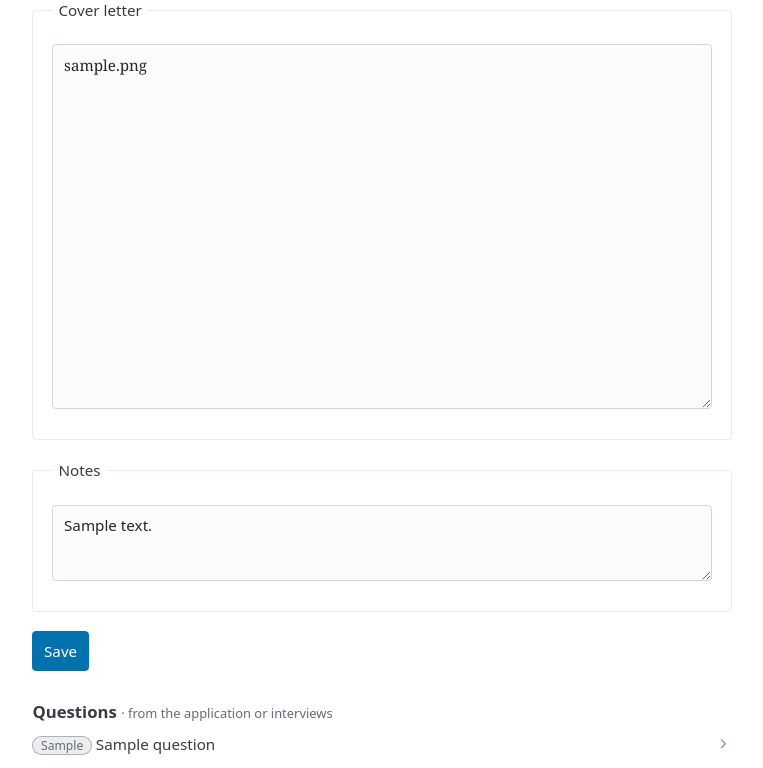
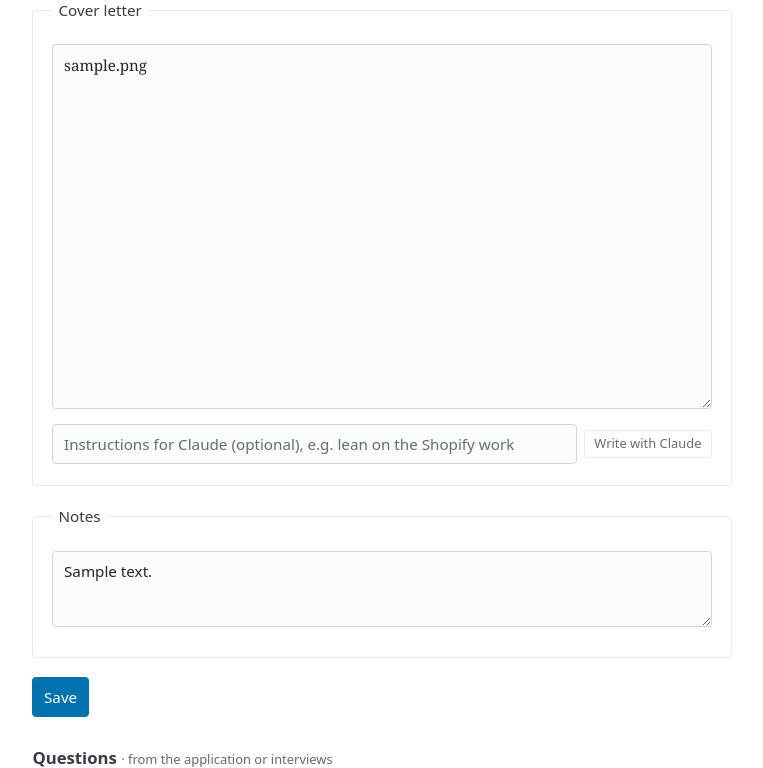
Before and after one commit to LukeTheProgrammer/job-application-tracker, a FastAPI app: page /applications/1 in a window 1280 px wide. Shown: the part 556-1324 px from the top of the page, without its empty margins (258-1021 px from the left). Run offline with FastAPI, Linux system fonts and the light colour scheme; tables that the repository leaves empty hold one stand-in row (values such as "Sample post"); parts of the project's set-up code (start-up, migrations or seed data) failed here and were passed over; some libraries are stand-ins or nearby versions.

Commit message:
Run cover-letter skill from the UI

```diff
--- /dev/null
+++ b/app/letter_runner.py
@@ -0,0 +1,79 @@
+"""Runs the cover-letter skill headless (`claude -p`) for an application, from the web UI.
+
+Runs live in this process's memory, so a restart of the app forgets (and systemd kills) any in progress.
+"""
+
+import shutil
+import subprocess
+import tempfile
+import time
+from pathlib import Path
+
+ROOT = Path(__file__).resolve().parent.parent
+CLAUDE = shutil.which("claude") or str(Path.home() / ".local/bin/claude")
+# Nobody is there to approve a tool call, so everything the skill needs is allowed up front.
+ALLOWED_TOOLS = "Bash(.venv/bin/python -m app.cover_letter *),Read,Write,WebFetch"
+# A normal run takes a minute or two; anything past this is treated as hung and killed.
+TIMEOUT = 600
+
+PROMPT = """/cover-letter {job_id}
+
+You're running unattended from the jobs web app, so nobody can answer questions. DATABASE_URL is already set, so run the app.cover_letter commands without sourcing .env. Write the letter with the Write tool to {letter_path} and save it from that exact path (no shell variables). If you can't get a real job description, don't write or save a letter; print one line saying why.{extra}"""
+
+runs: dict[int, dict] = {}
+
+
+def running(application_id: int) -> bool:
+    run = runs.get(application_id)
+    return run is not None and "result" not in run and run["proc"].poll() is None
+
+
+def start(application_id: int, job_id: int, instructions: str, current_letter: str) -> None:
+    if running(application_id):
+        return
+    extra = f"\n\nInstructions from the user for this letter:\n{instructions.strip()}" if instructions.strip() else ""
+    # A headless run has no session scratchpad, so it gets its own folder for the letter file.
+    folder = Path(tempfile.mkdtemp(prefix=f"letter-{application_id}-"))
+    prompt = PROMPT.format(job_id=job_id, letter_path=folder / f"letter-{job_id}.txt", extra=extra)
+    try:
+        with open(folder / "claude.log", "w") as log:
+            proc = subprocess.Popen(
+                [CLAUDE, "-p", prompt, "--allowedTools", ALLOWED_TOOLS],
+                cwd=ROOT,
+                stdin=subprocess.DEVNULL,
+                stdout=log,
+                stderr=subprocess.STDOUT,
+            )
+    except OSError as exc:
+        shutil.rmtree(folder, ignore_errors=True)
+        runs[application_id] = {"result": {"state": "failed", "output": f"Couldn't start Claude Code ({CLAUDE}): {exc}"}}
+        return
+    runs[application_id] = {"proc": proc, "folder": folder, "started": time.monotonic(), "before": current_letter}
+
+
+def status(application_id: int, letter: str) -> dict:
+    """State of the latest run: idle, running, done (letter saved) or failed, with Claude's output when it failed."""
+    run = runs.get(application_id)
+    if run is None:
+        return {"state": "idle"}
+    if "result" in run:
+        return run["result"]
+    proc = run["proc"]
+    code = proc.poll()
+    timed_out = code is None and time.monotonic() - run["started"] > TIMEOUT
+    if code is None and not timed_out:
+        return {"state": "running"}
+    if timed_out:
+        proc.kill()
+        proc.wait()
+    output = (run["folder"] / "claude.log").read_text(errors="replace").strip()
+    shutil.rmtree(run["folder"], ignore_errors=True)
+    if timed_out:
+        result = {"state": "failed", "output": f"Timed out after {TIMEOUT // 60} minutes and was stopped.\n\n{output[-1000:]}".strip()}
+    # Exiting cleanly without saving means the skill stopped early, e.g. it couldn't read the posting or had a question.
+    elif code == 0 and letter != run["before"]:
+        result = {"state": "done", "letter": letter}
+    else:
+        result = {"state": "failed", "output": output[-1500:] or f"claude exited with code {code}"}
+    run["result"] = result
+    return result
--- a/app/main.py
+++ b/app/main.py
@@ -11,6 +11,7 @@ from sqlalchemy.exc import IntegrityError
 from sqlalchemy.orm import Session
 
 from app.db import get_session
+from app import letter_runner
 from app.external import link_job
 from app.fetch import run_fetch
 from app.filters import apply_filters
@@ -390,6 +391,27 @@ def save_application(
     return RedirectResponse(f"/applications/{application_id}?saved=1", status_code=303)
 
 
+@app.post("/applications/{application_id}/cover-letter")
+def write_cover_letter(
+    application_id: int,
+    instructions: Annotated[str, Form()] = "",
+    session: Session = Depends(get_session),
+) -> dict:
+    application = session.get(Application, application_id)
+    if application is None or application.job_id is None:
+        raise HTTPException(404)
+    letter_runner.start(application.id, application.job_id, instructions, application.cover_letter)
+    return letter_runner.status(application.id, application.cover_letter)
+
+
+@app.get("/applications/{application_id}/cover-letter")
+def cover_letter_status(application_id: int, session: Session = Depends(get_session)) -> dict:
+    application = session.get(Application, application_id)
+    if application is None:
+        raise HTTPException(404)
+    return letter_runner.status(application.id, application.cover_letter)
+
+
 @app.post("/applications/{application_id}/delete")
 def delete_application(application_id: int, session: Session = Depends(get_session)) -> RedirectResponse:
     application = session.get(Application, application_id)
--- a/app/templates/_application_form.html
+++ b/app/templates/_application_form.html
@@ -28,6 +28,14 @@
     <fieldset>
       <legend>Cover letter</legend>
       <textarea class="letter" id="{{ p }}cover_letter" name="cover_letter">{{ a.cover_letter }}</textarea>
+      {% if a.id is not none and a.job_id %}
+      {# No name on the instructions box, so saving the form doesn't submit it. #}
+      <div class="letter-writer">
+        <input type="text" class="letter-instructions" placeholder="Instructions for Claude (optional), e.g. lean on the Shopify work" aria-label="Instructions for Claude">
+        <button type="button" class="ghost" onclick="writeLetter(this, {{ a.id }})">Write with Claude</button>
+      </div>
+      <p class="hint letter-status"></p>
+      {% endif %}
     </fieldset>
     <fieldset>
       <legend>Notes</legend>
--- a/app/templates/base.html
+++ b/app/templates/base.html
@@ -63,6 +63,9 @@
   .row button { width:100%; }
   #theme-toggle { font-size:1rem; line-height:1; }
   .copy-id { cursor:pointer; text-decoration:underline dotted; }
+  .letter-writer { display:flex; gap:.5rem; align-items:center; }
+  .letter-writer input { margin:0; flex:1; }
+  .letter-status { white-space:pre-wrap; margin:.4rem 0 0; }
 </style>
 </head>
 <body>
@@ -103,6 +106,50 @@
     el.textContent = "Copied!";
     setTimeout(() => { el.textContent = label; }, 1200);
   });
+
+  // "Write with Claude" on an application runs the cover-letter skill on the server, then polls until it saves.
+  // It lives here because the edit dialog loads the form as HTML, where inline scripts don't run.
+  async function letterRequest(url, options) {
+    const res = await fetch(url, options);
+    if (!res.ok) throw new Error(`The server returned ${res.status}.`);
+    return res.json();
+  }
+  async function writeLetter(btn, id) {
+    const box = btn.closest("fieldset");
+    const instructions = box.querySelector(".letter-instructions").value;
+    btn.disabled = true;
+    box.querySelector(".letter-status").textContent = "Writing… this takes a minute or two.";
+    try {
+      showLetter(btn, id, await letterRequest(`/applications/${id}/cover-letter`, { method: "POST", body: new URLSearchParams({ instructions }) }));
+    } catch (err) {
+      letterFailed(btn, `Couldn't start: ${err.message}`);
+    }
+  }
+  function showLetter(btn, id, run) {
+    const box = btn.closest("fieldset");
+    if (run.state === "running") {
+      setTimeout(async () => {
+        try {
+          showLetter(btn, id, await letterRequest(`/applications/${id}/cover-letter`));
+        } catch (err) {
+          letterFailed(btn, `Lost track of the run: ${err.message} Reopen the application to check whether the letter saved.`);
+        }
+      }, 3000);
+    } else if (run.state === "done") {
+      btn.disabled = false;
+      box.querySelector("textarea").value = run.letter;
+      box.querySelector(".letter-status").textContent = "Written and saved to this application.";
+    } else if (run.state === "idle") {
+      // The server has no record of the run it just started, so the app restarted and killed it.
+      letterFailed(btn, "Interrupted: the app restarted during the run. Try again.");
+    } else {
+      letterFailed(btn, run.output || "Something went wrong.");
+    }
+  }
+  function letterFailed(btn, message) {
+    btn.disabled = false;
+    btn.closest("fieldset").querySelector(".letter-status").textContent = message;
+  }
 </script>
 </body>
 </html>
```
Also changed, not shown: .claude/skills/cover-letter/SKILL.md, 1 other file.
